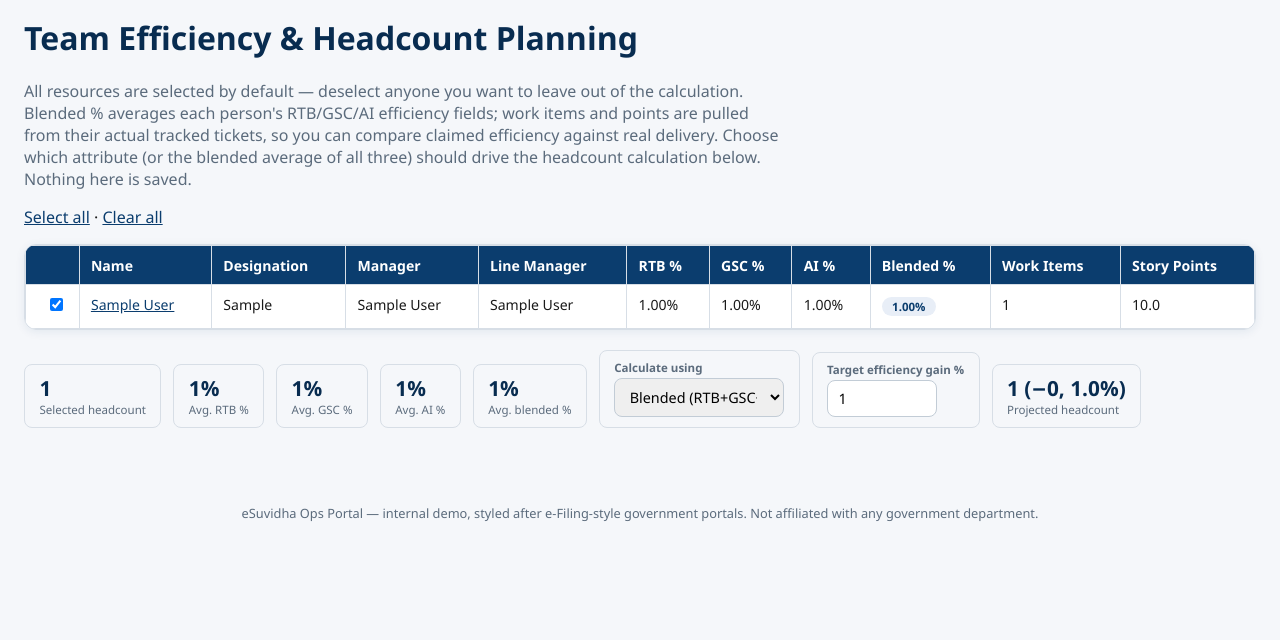
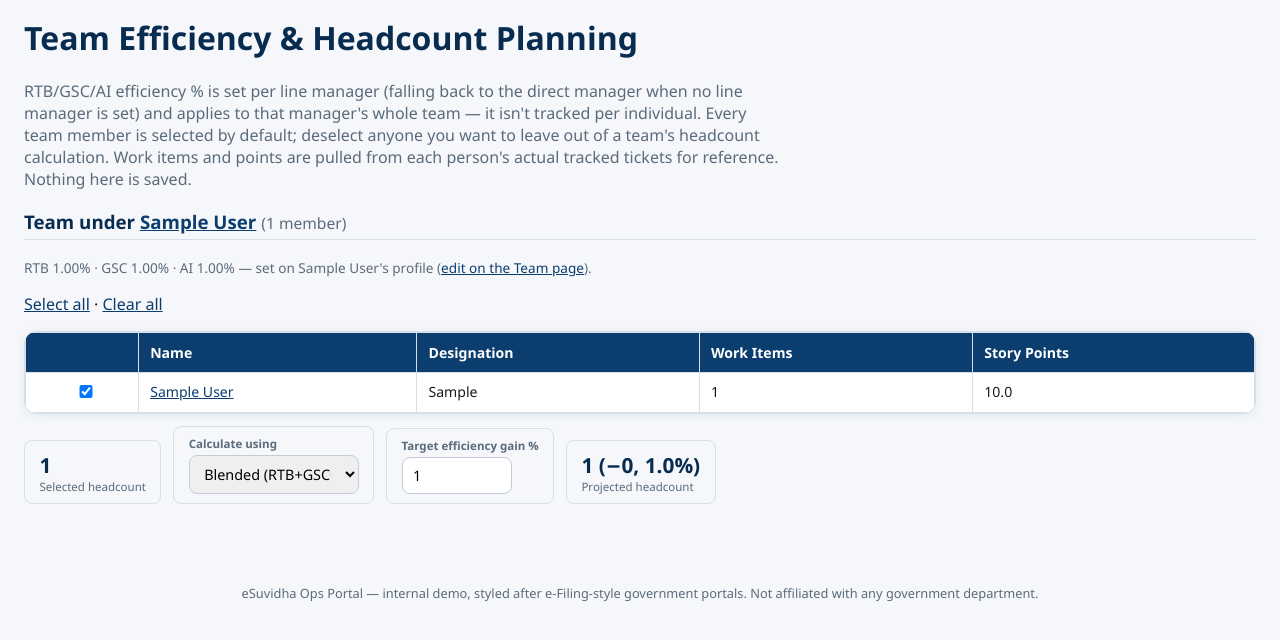
Before and after one commit to bgmaruthi13/pmp, a Django app: page /efficiency/ in a window 1280 px wide. Shown: the part 130-770 px from the top of the page. Run offline with Django 5.2, Linux system fonts and the light colour scheme; tables that the repository leaves empty hold one stand-in row (values such as "Sample post").

Commit message:
Attribute RTB/GSC/AI efficiency to the line manager, not each member
RTB/GSC/AI are efficiency gains a line manager owns for their whole
team, not a metric tracked per individual contributor - the Efficiency
tab was showing them per row and averaging across whichever people
happened to be selected, which doesn't reflect that.

- team_efficiency view: back to grouping by line manager (falling back
  to direct manager), like before the last redesign, but each group now
  carries a single manager_blended value computed once from the
  manager's own record instead of per-member row data.
- Efficiency page: each group's card shows the manager's RTB/GSC/AI/
  blended % once, read from the manager's Employee record (with a link
  to edit it on the Team page) - member rows only show name,
  designation, and their tracked work items/points for reference.
  Every member is still checked by default with per-group Select all/
  Clear all, and the "Calculate using" + target % + projected headcount
  math is unchanged, just sourced from the manager's fixed % rather
  than an average of the currently-selected members.
- A group with no manager (top-of-hierarchy people) shows headcount
  only, with a note that no efficiency % applies there.
- Added help_text to the three Employee efficiency fields clarifying
  they apply to that person's team when they're set as someone's
  manager or line manager (migration 0008, field-metadata only).

Verified: fresh migrate + seed_demo, confirmed "Team under Ananya
Krishnan" shows her RTB/GSC/AI/blended once above the member list.
Deselected two of her seven reports and switched "Calculate using" to
RTB only via Playwright - headcount dropped 7 to 5, the target %
stayed pinned to Ananya's own RTB value (12.5%) regardless of which
members were selected, and the projected headcount recalculated
correctly. Confirmed the Leadership (no-manager) group's own
select-all/clear-all is independent of the other group's. Anonymous
GET still works.

Co-Authored-By: Claude Sonnet 5 <noreply@anthropic.com>
Claude-Session: https://claude.ai/code/session_01HMVqrTCQQa4hJJH9HoryFr

```diff
--- a/teams/views.py
+++ b/teams/views.py
@@ -66,23 +66,40 @@ def _blended_efficiency(employee):
 
 
 def team_efficiency(request):
-    employees = (
-        Employee.objects.select_related("manager", "line_manager")
-        .prefetch_related("work_items")
-        .order_by("name")
-    )
-    rows = []
+    employees = Employee.objects.select_related("manager", "line_manager").prefetch_related("work_items")
+
+    groups = {}
     for employee in employees:
-        items = list(employee.work_items.all())
-        rows.append(
+        lead = employee.line_manager or employee.manager
+        key = lead.pk if lead else 0
+        group = groups.setdefault(key, {"manager": lead, "members": []})
+        group["members"].append(employee)
+
+    result_groups = []
+    for group in groups.values():
+        members = sorted(group["members"], key=lambda e: e.name)
+        rows = []
+        for employee in members:
+            items = list(employee.work_items.all())
+            rows.append(
+                {
+                    "employee": employee,
+                    "item_count": len(items),
+                    "points": sum((i.story_points or 0) for i in items),
+                }
+            )
+        manager = group["manager"]
+        result_groups.append(
             {
-                "employee": employee,
-                "blended": _blended_efficiency(employee),
-                "item_count": len(items),
-                "points": sum((i.story_points or 0) for i in items),
+                "manager": manager,
+                "manager_blended": _blended_efficiency(manager) if manager else None,
+                "rows": rows,
+                "team_size": len(members),
             }
         )
-    return render(request, "teams/efficiency.html", {"rows": rows})
+
+    result_groups.sort(key=lambda g: (g["manager"] is None, g["manager"].name if g["manager"] else ""))
+    return render(request, "teams/efficiency.html", {"groups": result_groups})
 
 
 @login_required
--- a/templates/teams/efficiency.html
+++ b/templates/teams/efficiency.html
@@ -3,17 +3,37 @@
 {% block content %}
     <h1 style="margin-top:0;">Team Efficiency &amp; Headcount Planning</h1>
     <p style="color:var(--muted);max-width:760px;">
-        All resources are selected by default &mdash; deselect anyone you want to leave out of the
-        calculation. Blended % averages each person's RTB/GSC/AI efficiency fields; work items and
-        points are pulled from their actual tracked tickets, so you can compare claimed efficiency
-        against real delivery. Choose which attribute (or the blended average of all three) should
-        drive the headcount calculation below. Nothing here is saved.
+        RTB/GSC/AI efficiency % is set per line manager (falling back to the direct manager when no
+        line manager is set) and applies to that manager's whole team &mdash; it isn't tracked per
+        individual. Every team member is selected by default; deselect anyone you want to leave out
+        of a team's headcount calculation. Work items and points are pulled from each person's
+        actual tracked tickets for reference. Nothing here is saved.
     </p>
 
+    {% for group in groups %}
+        <div class="org-role">
+            <h3>
+                {% if group.manager %}
+                    Team under <a href="{{ group.manager.get_absolute_url }}">{{ group.manager.name }}</a>
+                {% else %}
+                    Leadership (no manager or line manager set)
+                {% endif %}
+                <small style="font-weight:400;color:var(--muted);">({{ group.team_size }} member{{ group.team_size|pluralize }})</small>
+            </h3>
+
+            {% if group.manager %}
+                <p style="color:var(--muted);font-size:0.85rem;">
+                    RTB {% if group.manager.rtb_efficiency is not None %}{{ group.manager.rtb_efficiency }}%{% else %}&mdash;{% endif %}
+                    &middot; GSC {% if group.manager.gsc_efficiency is not None %}{{ group.manager.gsc_efficiency }}%{% else %}&mdash;{% endif %}
+                    &middot; AI {% if group.manager.ai_efficiency is not None %}{{ group.manager.ai_efficiency }}%{% else %}&mdash;{% endif %}
+                    &mdash; set on {{ group.manager.name }}'s profile (<a href="{% url 'team-org' %}">edit on the Team page</a>).
+                </p>
+            {% endif %}
+
             <p>
-        <a href="#" onclick="setAllChecked(true); return false;">Select all</a>
+                <a href="#" onclick="setGroupChecked({{ forloop.counter0 }}, true); return false;">Select all</a>
                 &middot;
-        <a href="#" onclick="setAllChecked(false); return false;">Clear all</a>
+                <a href="#" onclick="setGroupChecked({{ forloop.counter0 }}, false); return false;">Clear all</a>
             </p>
 
             <div class="table-wrap">
@@ -23,56 +43,36 @@
                             <th></th>
                             <th>Name</th>
                             <th>Designation</th>
-                    <th>Manager</th>
-                    <th>Line Manager</th>
-                    <th>RTB %</th>
-                    <th>GSC %</th>
-                    <th>AI %</th>
-                    <th>Blended %</th>
                             <th>Work Items</th>
                             <th>Story Points</th>
                         </tr>
                     </thead>
                     <tbody>
-                {% for row in rows %}
+                        {% for row in group.rows %}
                             <tr>
                                 <td>
                                     <input
                                         type="checkbox" class="resource-check" checked
-                                data-rtb="{{ row.employee.rtb_efficiency|default_if_none:'' }}"
-                                data-gsc="{{ row.employee.gsc_efficiency|default_if_none:'' }}"
-                                data-ai="{{ row.employee.ai_efficiency|default_if_none:'' }}"
-                                data-blended="{{ row.blended|default_if_none:'' }}"
-                                onchange="recalc()"
+                                        data-group="{{ forloop.parentloop.counter0 }}"
+                                        onchange="recalcGroup({{ forloop.parentloop.counter0 }})"
                                     >
                                 </td>
                                 <td style="white-space:nowrap;"><a href="{{ row.employee.get_absolute_url }}">{{ row.employee.name }}</a></td>
                                 <td style="white-space:nowrap;">{{ row.employee.designation|default:"—" }}</td>
-                        <td style="white-space:nowrap;">{{ row.employee.manager.name|default:"—" }}</td>
-                        <td style="white-space:nowrap;">{{ row.employee.line_manager.name|default:"—" }}</td>
-                        <td style="white-space:nowrap;">{% if row.employee.rtb_efficiency is not None %}{{ row.employee.rtb_efficiency }}%{% else %}—{% endif %}</td>
-                        <td style="white-space:nowrap;">{% if row.employee.gsc_efficiency is not None %}{{ row.employee.gsc_efficiency }}%{% else %}—{% endif %}</td>
-                        <td style="white-space:nowrap;">{% if row.employee.ai_efficiency is not None %}{{ row.employee.ai_efficiency }}%{% else %}—{% endif %}</td>
-                        <td style="white-space:nowrap;">{% if row.blended is not None %}<span class="pill info">{{ row.blended }}%</span>{% else %}—{% endif %}</td>
                                 <td style="white-space:nowrap;">{{ row.item_count }}</td>
                                 <td style="white-space:nowrap;">{{ row.points }}</td>
                             </tr>
-                {% empty %}
-                    <tr><td colspan="11">No team members yet.</td></tr>
                         {% endfor %}
                     </tbody>
                 </table>
             </div>
 
-    <div class="stat-row" style="align-items:flex-end;margin-top:1.25rem;">
-        <div class="stat-tile"><div class="stat-value" id="selected-count">0</div><div class="stat-label">Selected headcount</div></div>
-        <div class="stat-tile"><div class="stat-value" id="avg-rtb">—</div><div class="stat-label">Avg. RTB %</div></div>
-        <div class="stat-tile"><div class="stat-value" id="avg-gsc">—</div><div class="stat-label">Avg. GSC %</div></div>
-        <div class="stat-tile"><div class="stat-value" id="avg-ai">—</div><div class="stat-label">Avg. AI %</div></div>
-        <div class="stat-tile"><div class="stat-value" id="avg-blended">—</div><div class="stat-label">Avg. blended %</div></div>
+            {% if group.manager %}
+                <div class="stat-row" style="align-items:flex-end;">
+                    <div class="stat-tile"><div class="stat-value" id="selected-{{ forloop.counter0 }}">{{ group.team_size }}</div><div class="stat-label">Selected headcount</div></div>
                     <div class="stat-tile">
-            <label for="calc-attribute" style="display:block;font-size:0.72rem;color:var(--muted);margin-bottom:0.2rem;">Calculate using</label>
-            <select id="calc-attribute" style="width:170px;" onchange="applyAttributeChoice()">
+                        <label for="attr-{{ forloop.counter0 }}" style="display:block;font-size:0.72rem;color:var(--muted);margin-bottom:0.2rem;">Calculate using</label>
+                        <select id="attr-{{ forloop.counter0 }}" style="width:170px;" onchange="applyAttr({{ forloop.counter0 }})">
                             <option value="blended">Blended (RTB+GSC+AI)</option>
                             <option value="rtb">RTB only</option>
                             <option value="gsc">GSC only</option>
@@ -80,64 +80,84 @@
                         </select>
                     </div>
                     <div class="stat-tile">
-            <label for="target-pct" style="display:block;font-size:0.72rem;color:var(--muted);margin-bottom:0.2rem;">Target efficiency gain %</label>
-            <input type="number" step="0.1" min="0" max="100" id="target-pct" style="width:110px;" oninput="recalcProjected()">
+                        <label for="target-{{ forloop.counter0 }}" style="display:block;font-size:0.72rem;color:var(--muted);margin-bottom:0.2rem;">Target efficiency gain %</label>
+                        <input
+                            type="number" step="0.1" min="0" max="100"
+                            id="target-{{ forloop.counter0 }}" style="width:110px;"
+                            oninput="recalcProjected({{ forloop.counter0 }})"
+                        >
                     </div>
-        <div class="stat-tile"><div class="stat-value" id="projected">—</div><div class="stat-label">Projected headcount</div></div>
+                    <div class="stat-tile">
+                        <div class="stat-value" id="projected-{{ forloop.counter0 }}">{{ group.team_size }}</div>
+                        <div class="stat-label">Projected headcount</div>
                     </div>
+                </div>
+            {% else %}
+                <p style="color:var(--muted);font-size:0.85rem;">
+                    No line manager is set for this group, so no efficiency % applies here &mdash;
+                    RTB/GSC/AI targets are set per line manager.
+                </p>
+            {% endif %}
+        </div>
+    {% empty %}
+        <p>No team members yet.</p>
+    {% endfor %}
 
     <script>
-        function setAllChecked(state) {
-            document.querySelectorAll('.resource-check').forEach(function (cb) { cb.checked = state; });
-            recalc();
+        var groupAttrs = {};
+        {% for group in groups %}
+            {% if group.manager %}
+                groupAttrs[{{ forloop.counter0 }}] = {
+                    rtb: {{ group.manager.rtb_efficiency|default_if_none:"null" }},
+                    gsc: {{ group.manager.gsc_efficiency|default_if_none:"null" }},
+                    ai: {{ group.manager.ai_efficiency|default_if_none:"null" }},
+                    blended: {{ group.manager_blended|default_if_none:"null" }}
+                };
+            {% endif %}
+        {% endfor %}
+
+        function setGroupChecked(groupIdx, state) {
+            document.querySelectorAll('.resource-check[data-group="' + groupIdx + '"]').forEach(function (cb) { cb.checked = state; });
+            recalcGroup(groupIdx);
         }
 
-        function avgOf(values) {
-            var nums = values
-                .filter(function (v) { return v !== null && v !== '' && !isNaN(v); })
-                .map(Number);
-            if (!nums.length) { return null; }
-            var total = nums.reduce(function (a, b) { return a + b; }, 0);
-            return Math.round((total / nums.length) * 100) / 100;
+        function recalcGroup(groupIdx) {
+            var el = document.getElementById('selected-' + groupIdx);
+            if (el) {
+                el.textContent = document.querySelectorAll('.resource-check[data-group="' + groupIdx + '"]:checked').length;
+            }
+            recalcProjected(groupIdx);
         }
 
-        var lastAverages = { blended: null, rtb: null, gsc: null, ai: null };
-
-        function recalc() {
-            var checked = Array.prototype.slice.call(document.querySelectorAll('.resource-check:checked'));
-            document.getElementById('selected-count').textContent = checked.length;
-
-            var rtb = avgOf(checked.map(function (cb) { return cb.dataset.rtb; }));
-            var gsc = avgOf(checked.map(function (cb) { return cb.dataset.gsc; }));
-            var ai = avgOf(checked.map(function (cb) { return cb.dataset.ai; }));
-            var blended = avgOf(checked.map(function (cb) { return cb.dataset.blended; }));
-            lastAverages = { blended: blended, rtb: rtb, gsc: gsc, ai: ai };
-
-            document.getElementById('avg-rtb').textContent = rtb === null ? '—' : rtb + '%';
-            document.getElementById('avg-gsc').textContent = gsc === null ? '—' : gsc + '%';
-            document.getElementById('avg-ai').textContent = ai === null ? '—' : ai + '%';
-            document.getElementById('avg-blended').textContent = blended === null ? '—' : blended + '%';
-
-            applyAttributeChoice();
+        function applyAttr(groupIdx) {
+            var attrs = groupAttrs[groupIdx] || {};
+            var attr = document.getElementById('attr-' + groupIdx).value;
+            var value = attrs[attr];
+            var input = document.getElementById('target-' + groupIdx);
+            if (input) {
+                input.value = (value === null || value === undefined) ? 0 : value;
+            }
+            recalcProjected(groupIdx);
         }
 
-        function applyAttributeChoice() {
-            var attr = document.getElementById('calc-attribute').value;
-            var value = lastAverages[attr];
-            document.getElementById('target-pct').value = value === null ? 0 : value;
-            recalcProjected();
-        }
-
-        function recalcProjected() {
-            var checked = document.querySelectorAll('.resource-check:checked').length;
-            var pct = parseFloat(document.getElementById('target-pct').value);
+        function recalcProjected(groupIdx) {
+            var checked = document.querySelectorAll('.resource-check[data-group="' + groupIdx + '"]:checked').length;
+            var input = document.getElementById('target-' + groupIdx);
+            var pct = input ? parseFloat(input.value) : 0;
             if (isNaN(pct) || pct < 0) { pct = 0; }
             var reduction = Math.floor(checked * pct / 100);
             var projected = checked - reduction;
             if (checked > 0 && projected < 1) { projected = 1; }
-            document.getElementById('projected').textContent = checked === 0 ? '—' : (projected + ' (−' + reduction + ', ' + pct.toFixed(1) + '%)');
+            var out = document.getElementById('projected-' + groupIdx);
+            if (out) {
+                out.textContent = checked === 0 ? '—' : (projected + ' (−' + reduction + ', ' + pct.toFixed(1) + '%)');
+            }
         }
 
-        recalc();
+        {% for group in groups %}
+            {% if group.manager %}
+                applyAttr({{ forloop.counter0 }});
+            {% endif %}
+        {% endfor %}
     </script>
 {% endblock %}
```
Also changed, not shown: teams/models.py (+18 -3 lines), teams/migrations/0008_alter_employee_ai_efficiency_and_more.py (added). Lines whose indentation alone changed are shown as unchanged.
